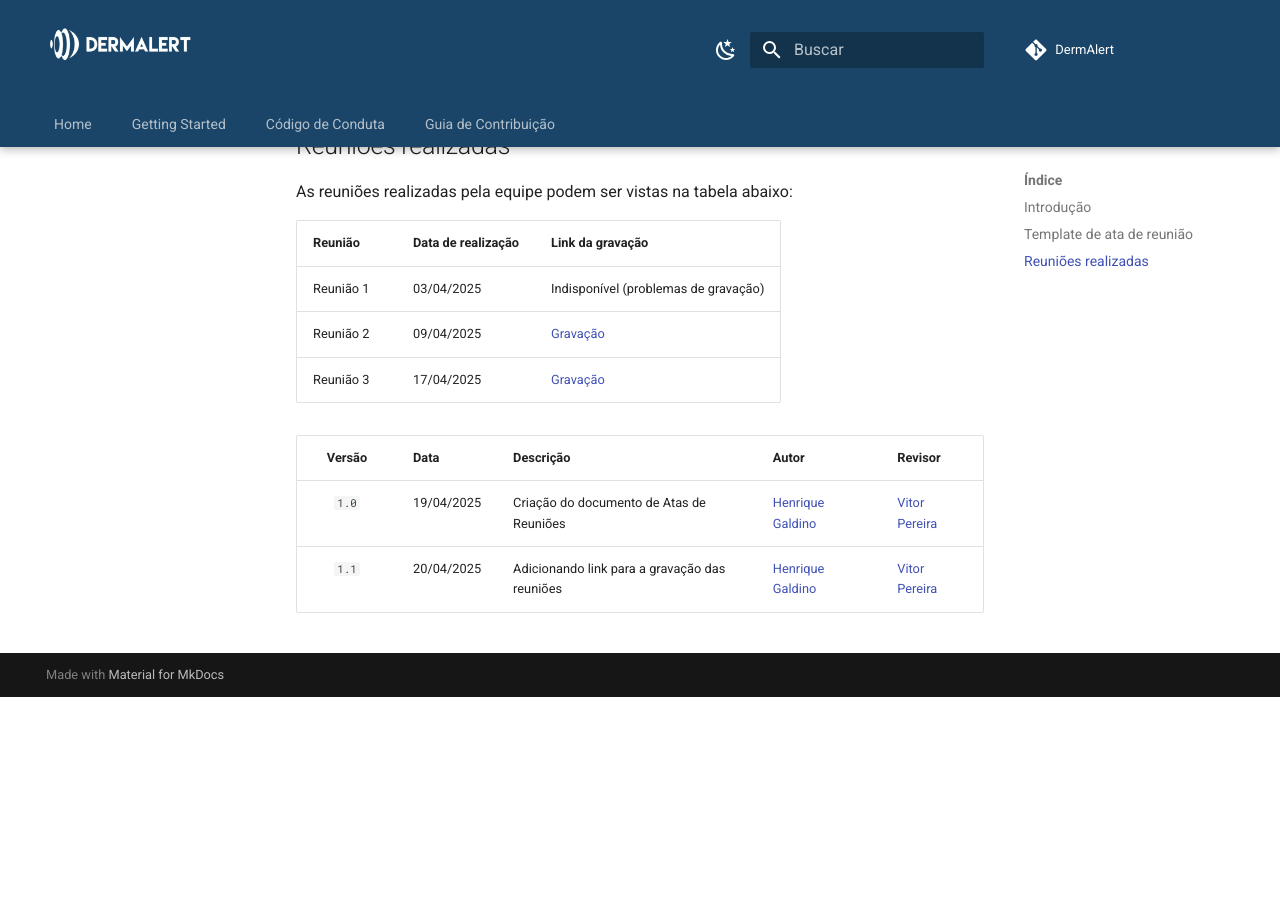
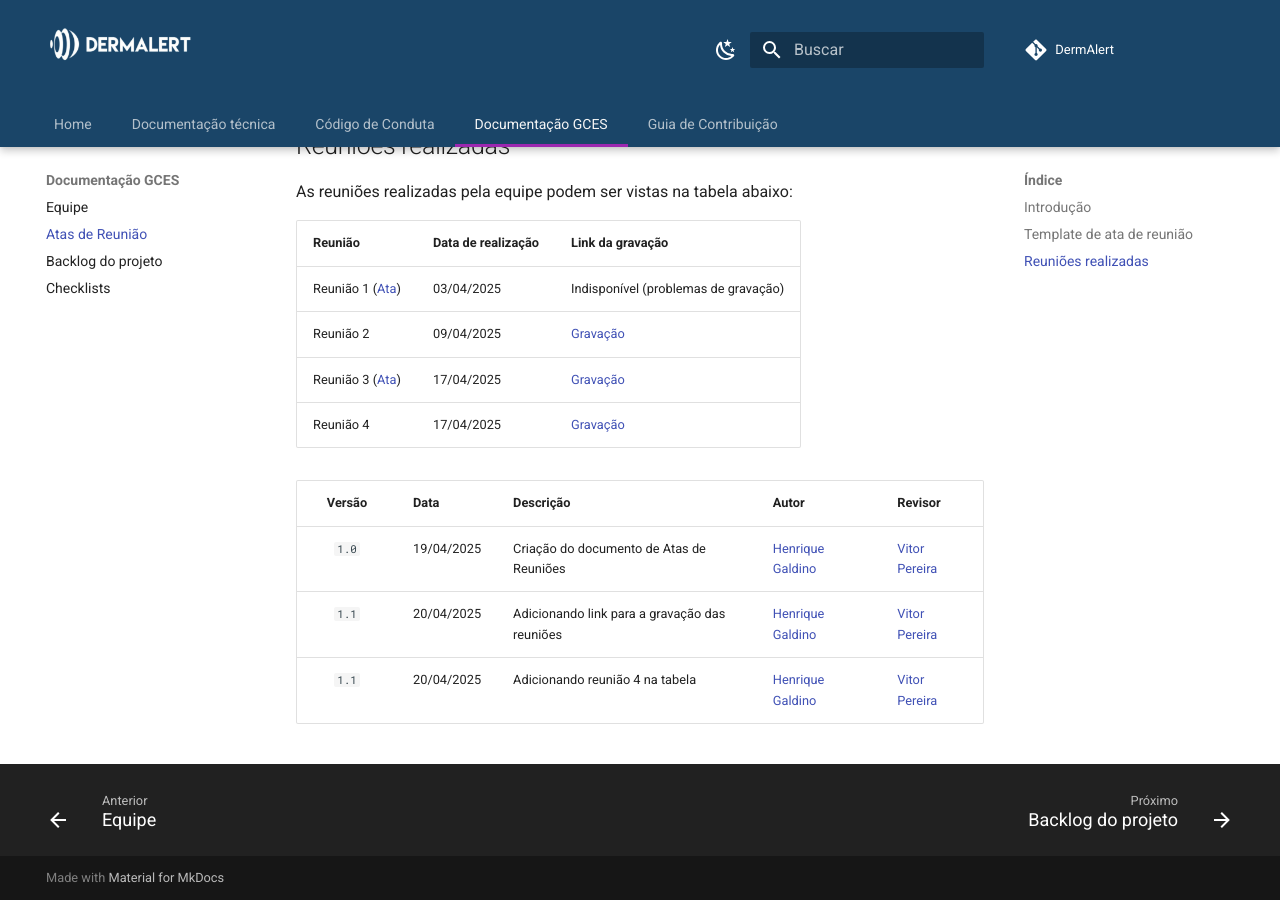
Before and after one commit to caio-lelis/dermalert.github.io, an MkDocs documentation site: the page built from docs/documentacao-disciplina/atas-reunioes.md, in a window 1280 px wide and 900 px high, scrolled down 645 px. Built offline with MkDocs 1.6.1 and Material for MkDocs 9.7.7, drawn with Linux system fonts in a browser that asks for light colours; comment, search, counter and statistics services are not loaded; before the commit the page ends 1342 px from its top, so only the background shows below that.

Commit message:
docs: adicionando novas paginas e imagens

```diff
--- a/docs/documentacao-disciplina/atas-reunioes.md
+++ b/docs/documentacao-disciplina/atas-reunioes.md
@@ -21,9 +21,10 @@ As reuniões realizadas pela equipe podem ser vistas na tabela abaixo:
 
 | Reunião | Data de realização | Link da gravação |
 | ------- | ------------------ | ---------------- |
-| Reunião 1 | 03/04/2025 | Indisponível (problemas de gravação) |
+| Reunião 1 ([Ata](https://docs.google.com/document/d/1MH3vXajANdcDObDXL-6PF3AVQRVEYZwJLpzTd9ACdV0/edit?usp=sharing))| 03/04/2025 | Indisponível (problemas de gravação) |
 | Reunião 2 | 09/04/2025 | [Gravação](https://unbbr-my.sharepoint.com/personal/211063149_aluno_unb_br/_layouts/15/stream.aspx?id=%2Fpersonal%2F211063149_aluno_unb_br%2FDocuments%2FGravações%2FGCES-20250409_181121-Gravação%20de%20Reunião%2Emp4&nav=eyJyZWZlcnJhbEluZm8iOnsicmVmZXJyYWxBcHAiOiJTdHJlYW1XZWJBcHAiLCJyZWZlcnJhbFZpZXciOiJTaGFyZURpYWxvZy1MaW5rIiwicmVmZXJyYWxBcHBQbGF0Zm9ybSI6IldlYiIsInJlZmVycmFsTW9kZSI6InZpZXcifX0&ga=1&referrer=StreamWebApp%2EWeb&referrerScenario=AddressBarCopied%2Eview%2E30ed96e7-4fe7-4476-b4fa-e17335553dea) |
-| Reunião 3 | 17/04/2025 | [Gravação](https://unbbr-my.sharepoint.com/personal/211063149_aluno_unb_br/_layouts/15/stream.aspx?id=%2Fpersonal%2F211063149_aluno_unb_br%2FDocuments%2FGravações%2FGCES-20250417_182850-Gravação%20de%20Reunião%2Emp4&nav=eyJyZWZlcnJhbEluZm8iOnsicmVmZXJyYWxBcHAiOiJTdHJlYW1XZWJBcHAiLCJyZWZlcnJhbFZpZXciOiJTaGFyZURpYWxvZy1MaW5rIiwicmVmZXJyYWxBcHBQbGF0Zm9ybSI6IldlYiIsInJlZmVycmFsTW9kZSI6InZpZXcifX0&ga=1&referrer=StreamWebApp%2EWeb&referrerScenario=AddressBarCopied%2Eview%2E63c40cf2-d65e-4e5b-abe8-27be3915e433) |
+| Reunião 3 ([Ata](https://docs.google.com/document/d/1bfcByMkU68OUx1RR3_v-9CmHufn4WHIQgYKwhIriVug/edit?usp=sharing))| 17/04/2025 | [Gravação](https://unbbr-my.sharepoint.com/personal/211063149_aluno_unb_br/_layouts/15/stream.aspx?id=%2Fpersonal%2F211063149_aluno_unb_br%2FDocuments%2FGravações%2FGCES-20250417_182850-Gravação%20de%20Reunião%2Emp4&nav=eyJyZWZlcnJhbEluZm8iOnsicmVmZXJyYWxBcHAiOiJTdHJlYW1XZWJBcHAiLCJyZWZlcnJhbFZpZXciOiJTaGFyZURpYWxvZy1MaW5rIiwicmVmZXJyYWxBcHBQbGF0Zm9ybSI6IldlYiIsInJlZmVycmFsTW9kZSI6InZpZXcifX0&ga=1&referrer=StreamWebApp%2EWeb&referrerScenario=AddressBarCopied%2Eview%2E63c40cf2-d65e-4e5b-abe8-27be3915e433) |
+| Reunião 4 | 17/04/2025 | [Gravação](unbbr-my.sharepoint.com/personal/211063149_aluno_unb_br/_layouts/15/stream.aspx?id=%2Fpersonal%2F211063149_aluno_unb_br%2FDocuments%2FGravações%2FGCES-20250422_193455-Gravação%20de%20Reunião%2Emp4&referrer=StreamWebApp%2EWeb&referrerScenario=AddressBarCopied%2Eview%2E4847641f-d582-4910-803e-ae208aaaf706) |
 
 
 
@@ -31,3 +32,4 @@ As reuniões realizadas pela equipe podem ser vistas na tabela abaixo:
 | :----: | ---- | --------- | ----- | ------- |
 | `1.0`  |19/04/2025| Criação do documento de Atas de Reuniões | [Henrique Galdino](https://github.com/hgaldino05) |[Vitor Pereira](https://github.com/vcpvitor)  |
 | `1.1`  |20/04/2025| Adicionando link para a gravação das reuniões | [Henrique Galdino](https://github.com/hgaldino05) |[Vitor Pereira](https://github.com/vcpvitor)  |
+| `1.1`  |20/04/2025| Adicionando reunião 4 na tabela| [Henrique Galdino](https://github.com/hgaldino05) |[Vitor Pereira](https://github.com/vcpvitor)  |
--- a/mkdocs.yml
+++ b/mkdocs.yml
@@ -4,11 +4,20 @@ repo_name: DermAlert
 
 nav:
   - Home: index.md
-  - Getting Started:
+  - Documentação técnica:
       - Frontend: documentacao-tecnica/frontend.md
       - Backend: documentacao-tecnica/backend.md
   - Código de Conduta: codigo-de-conduta.md
+  - Documentação GCES:
+      - Equipe: documentacao-disciplina/equipe.md
+      - Atas de Reunião: documentacao-disciplina/atas-reunioes.md
+      - Backlog do projeto: documentacao-disciplina/backlog.md
+      - Checklists: documentacao-disciplina/checklist.md
   - Guia de Contribuição: guia-de-contribuicao.md
+
+markdown_extensions:
+  - pymdownx.tasklist:
+      custom_checkbox: true
 
 theme:
   name: material
```
Also changed, not shown: docs/documentacao-disciplina/backlog.md (+3 -1 lines), docs/documentacao-disciplina/checklist.md (added, +25 -0 lines), docs/documentacao-disciplina/equipe.md (added, +20 -0 lines), docs/documentacao-tecnica/backend.md (+4 -0 lines), docs/documentacao-tecnica/frontend.md (+5 -0 lines), docs/assets/equipe/Caio.jpg (added), docs/assets/equipe/DaviAraujo.jpg (added), docs/assets/equipe/DaviRodrigues.jpg (added), docs/assets/equipe/Esther.jpg (added), docs/assets/equipe/Guilherme.jpg (added), docs/assets/equipe/HenriqueGaldino.jpg (added), docs/assets/equipe/Izabella.jpg (added), docs/assets/equipe/Leticia.jpg (added), docs/assets/equipe/Renan.jpg (added), 1 more files.
